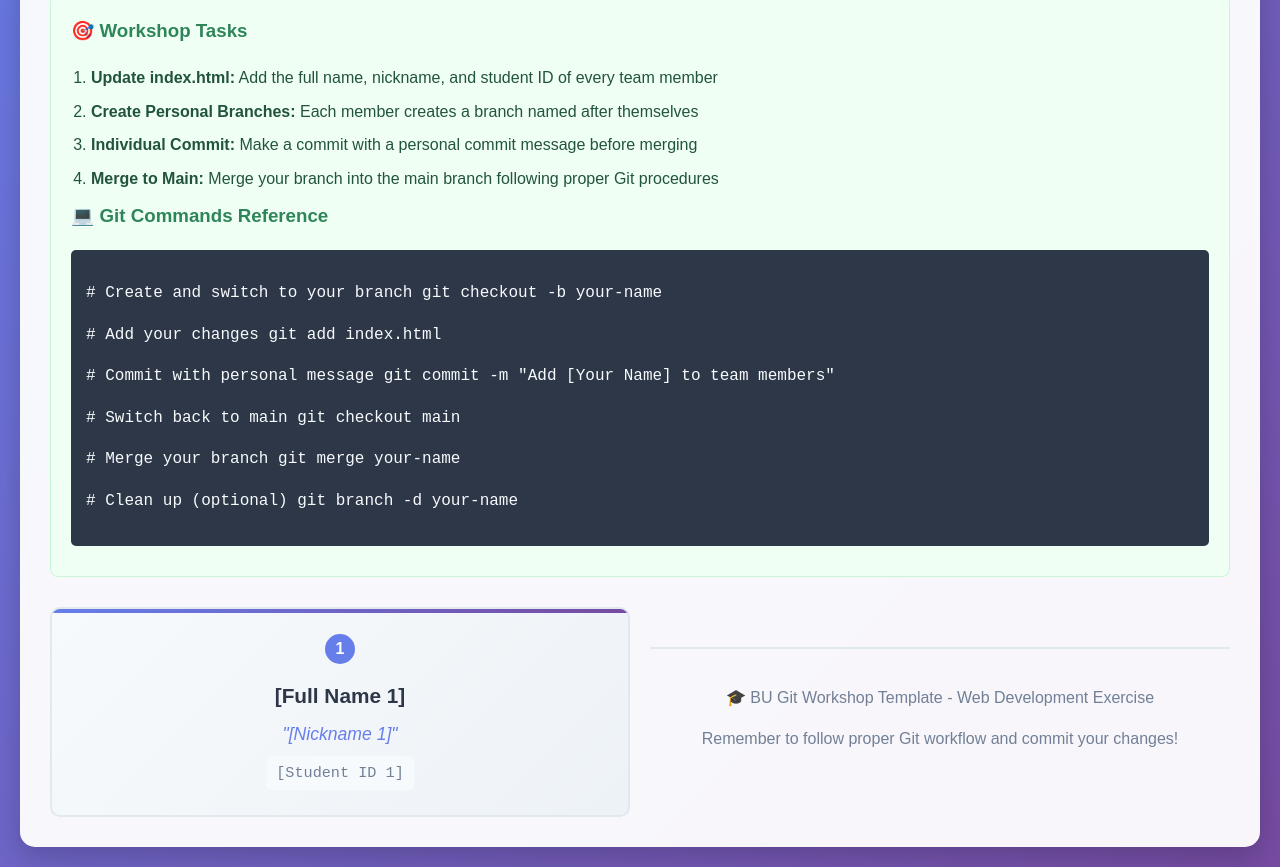
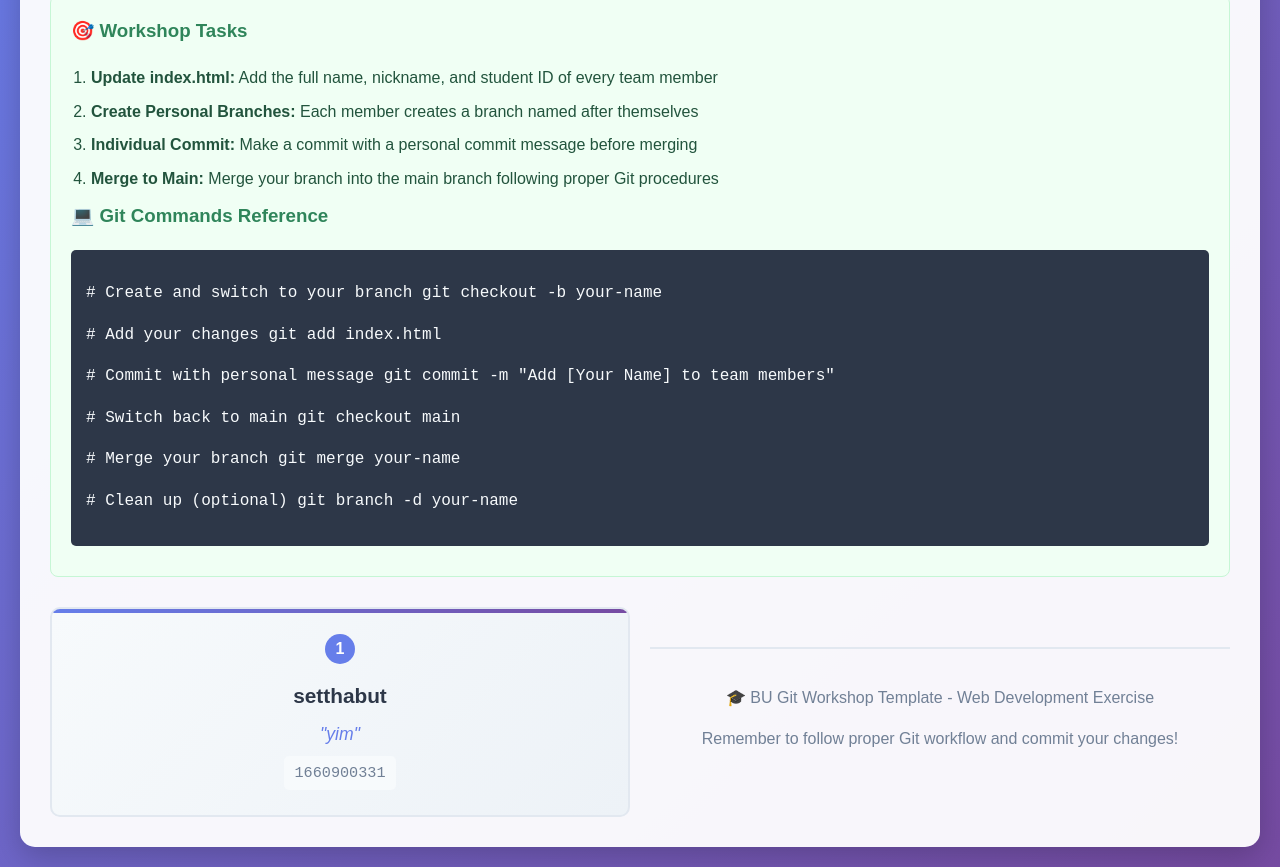
Before and after one commit to setthabutchan-crypto/tesla, a plain HTML site: page index.html in a window 1280 px wide. Shown: the part 323-1190 px from the top of the page. Drawn offline with Linux system fonts and the light colour scheme.

Commit message:
Change Name

```diff
--- a/index.html
+++ b/index.html
@@ -208,9 +208,9 @@
         <!-- Member - Template -->
         <div class="member-card">
           <div class="member-number">1</div>
-          <div class="full-name">[Full Name 1]</div>
-          <div class="nickname">"[Nickname 1]"</div>
-          <div class="student-id">[Student ID 1]</div>
+          <div class="full-name">setthabut</div>
+          <div class="nickname">"yim"</div>
+          <div class="student-id">1660900331</div>
         </div>
 
       <div class="footer">
```
